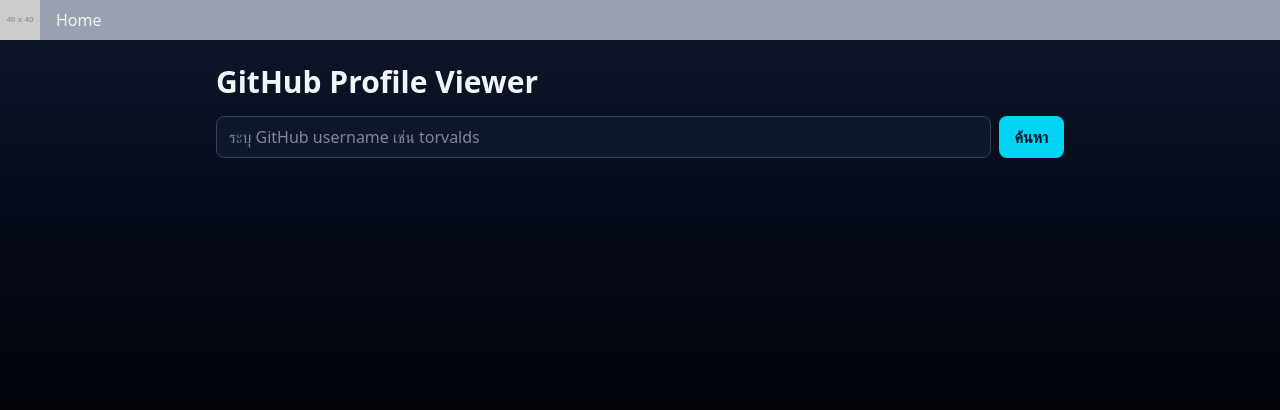
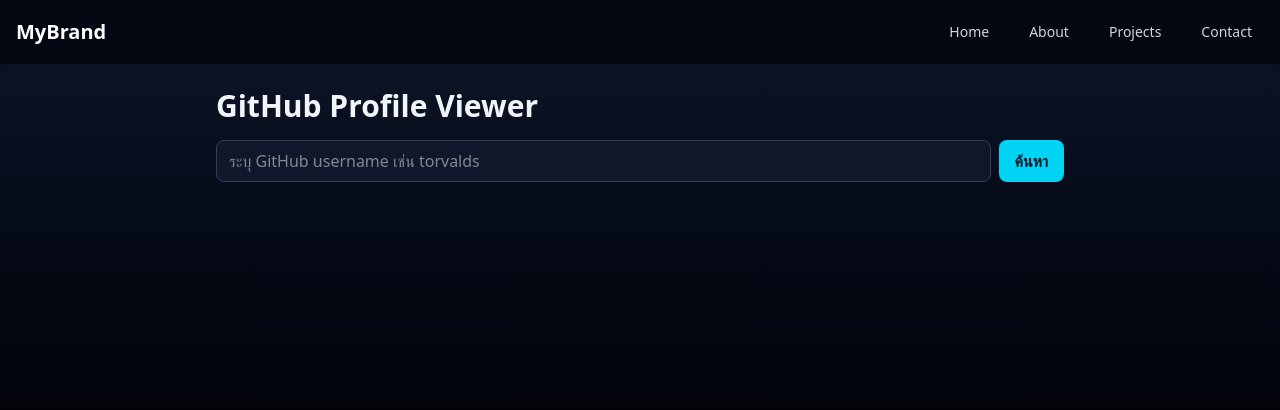
Before and after one commit to siravit-thawornsap/Github-User-Viewer, a React (Vite) app: page / in a window 1280 px wide. Shown: the top 410 px of the page. Built offline with nearby package versions, Linux system fonts and the light colour scheme.

Commit message:
add navbar

```diff
--- a/src/Navbar.tsx
+++ b/src/Navbar.tsx
@@ -1,10 +1,85 @@
-export default function Navbar() {
+import React, { useState } from 'react';
+
+// (Optional) กำหนด Type สำหรับ Link
+interface NavLink {
+    name: string;
+    href: string;
+}
+
+function Navbar() {
+    // State สำหรับเช็คว่าเมนูมือถือเปิดอยู่หรือไม่
+    const [isOpen, setIsOpen] = useState<boolean>(false);
+
+    // รายการเมนู
+    const links: NavLink[] = [
+        { name: 'Home', href: '#' },
+        { name: 'About', href: '#' },
+        { name: 'Projects', href: '#' },
+        { name: 'Contact', href: '#' },
+    ];
+
     return (
-        <>
-            <div className="flex gap-4 items-center justify-start h-10 bg-gray-400">
-                <img src="https://placehold.co/40x40" alt="" />
-                <h1>Home</h1>
+        <nav className="bg-gray-950 text-white shadow-md sticky top-0 z-50">
+            <div className="container mx-auto px-4">
+                {/* ส่วนแสดงผลบน Desktop */}
+                <div className="flex justify-between items-center h-16">
+
+                    {/* 1. โลโก้ */}
+                    <a href="#" className="text-xl font-bold">
+                        MyBrand
+                    </a>
+
+                    {/* 2. เมนู (Desktop) */}
+                    <div className="hidden md:flex space-x-4">
+                        {links.map((link) => (
+                            <a
+                                key={link.name}
+                                href={link.href}
+                                className="text-gray-300 hover:text-white px-3 py-2 rounded-md text-sm font-medium"
+                            >
+                                {link.name}
+                            </a>
+                        ))}
+                    </div>
+
+                    {/* 3. ปุ่มเมนู (Mobile) */}
+                    <div className="md:hidden">
+                        <button
+                            onClick={() => setIsOpen(!isOpen)}
+                            className="p-2 rounded-md text-gray-400 hover:text-white focus:outline-none"
+                            aria-label="Toggle menu"
+                        >
+                            {/* ไอคอน 3 ขีด แบบง่าย */}
+                            <div className="space-y-1.5">
+                                <span className="block w-6 h-0.5 bg-current"></span>
+                                <span className="block w-6 h-0.5 bg-current"></span>
+                                <span className="block w-6 h-0.5 bg-current"></span>
+                            </div>
+                        </button>
+                    </div>
+                </div>
             </div>
-        </>
-    )
+
+            {/* ส่วนเมนูที่แสดงบน Mobile (สลับซ่อน/แสดง) */}
+            <div
+                id="mobile-menu"
+                // ใช้ 'block' (แสดง) หรือ 'hidden' (ซ่อน) ตามค่า state
+                className={`md:hidden ${isOpen ? 'block' : 'hidden'}`}
+            >
+                <div className="px-2 pt-2 pb-3 space-y-1">
+                    {links.map((link) => (
+                        <a
+                            key={link.name}
+                            href={link.href}
+                            className="text-gray-300 hover:bg-gray-700 hover:text-white block px-3 py-2 rounded-md text-base font-medium"
+                        >
+                            {link.name}
+                        </a>
+                    ))}
+                </div>
+            </div>
+        </nav>
+    );
 }
+
+export default Navbar;
```
